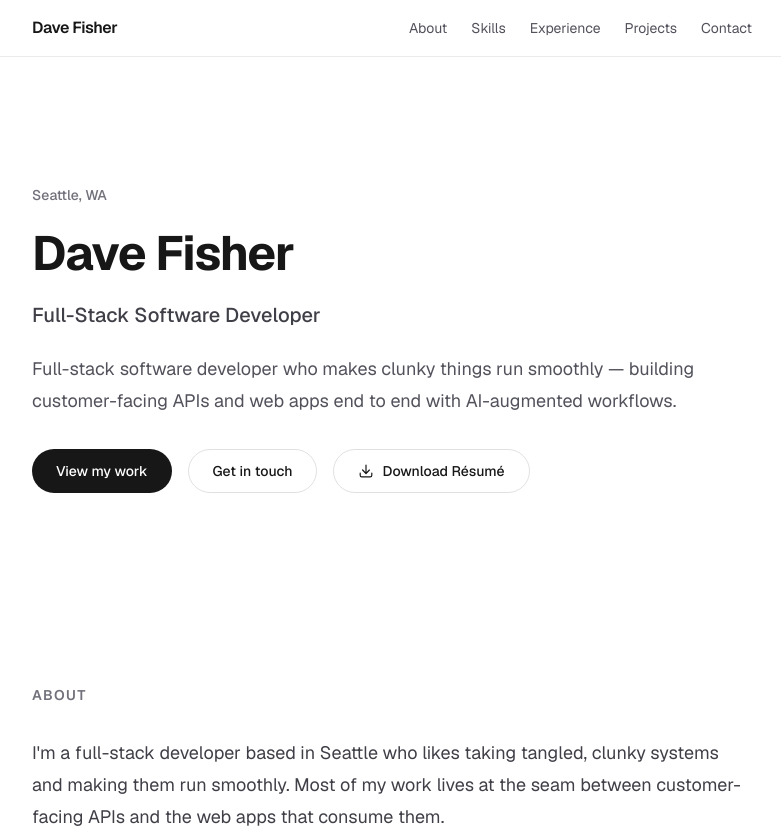
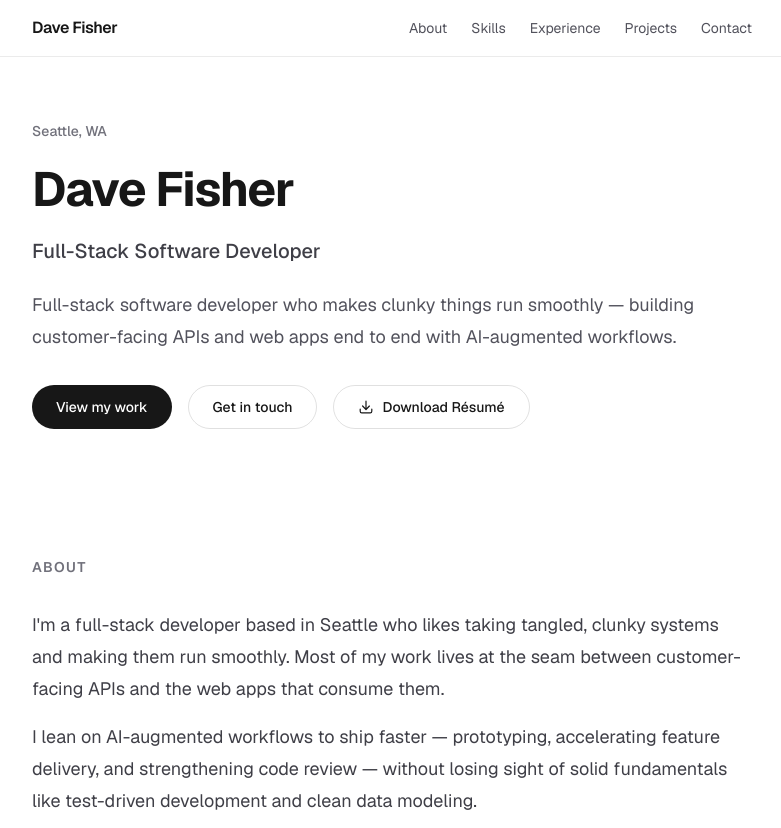
Before and after one commit to davejfish/resume-website, a Next.js app: page / in a window 1280 px wide. Shown: the top 828 px of the page, without its empty margins (248-1029 px from the left). Built offline with nearby package versions, Linux system fonts and the light colour scheme.

Commit message:
reduced py in hero

```diff
--- a/src/components/sections/Hero.tsx
+++ b/src/components/sections/Hero.tsx
@@ -5,7 +5,7 @@ export function Hero() {
   return (
     <section
       id="top"
-      className="mx-auto flex max-w-3xl flex-col gap-6 px-6 py-24 sm:py-32"
+      className="mx-auto flex max-w-3xl flex-col gap-6 px-6 py-24 sm:py-16"
     >
       <p className="text-sm font-medium text-zinc-500">{profile.location}</p>
       <h1 className="text-4xl font-bold tracking-tight sm:text-5xl">
```
